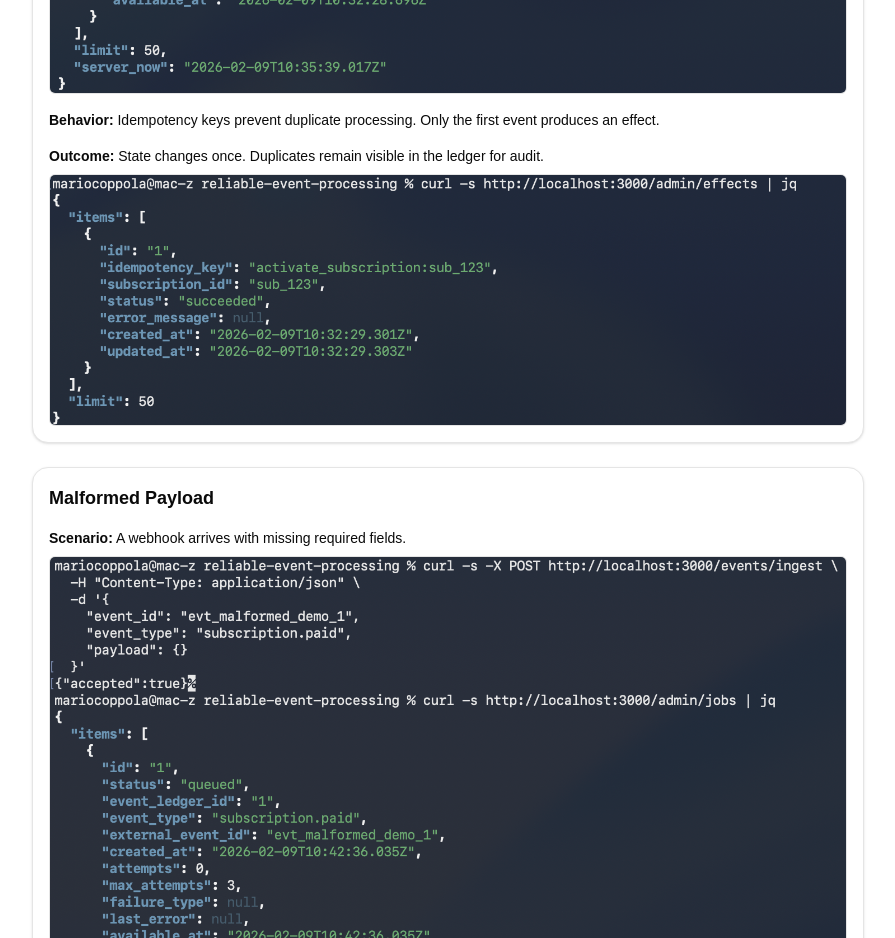
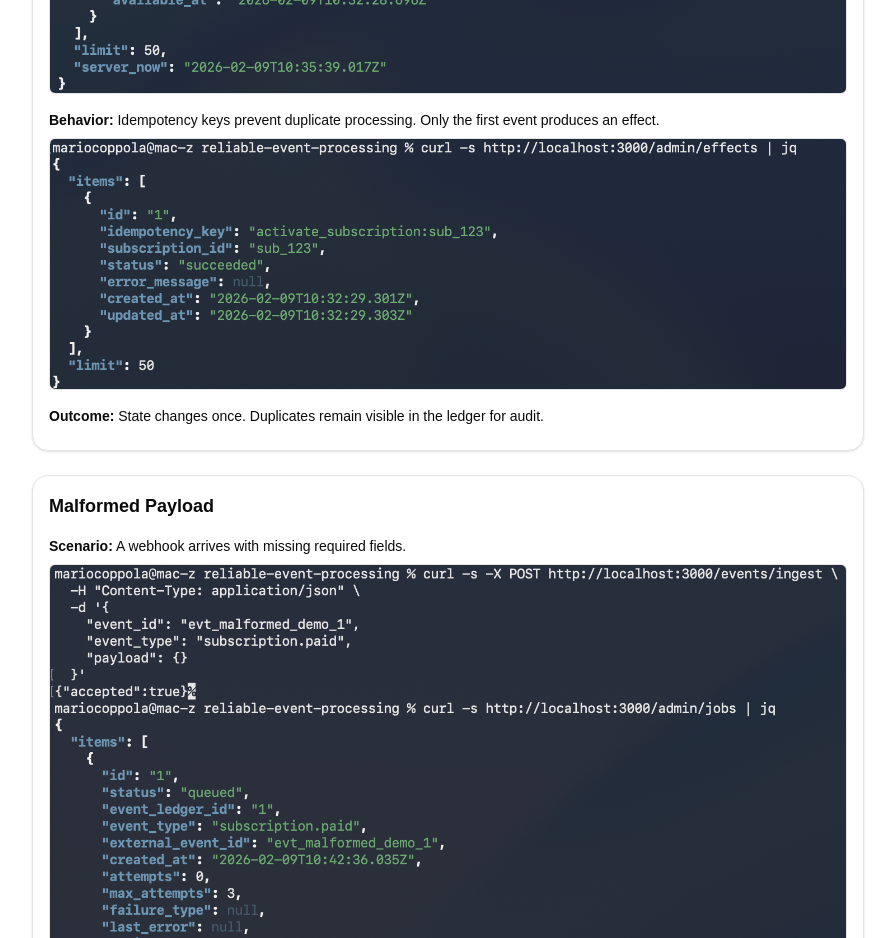
Before and after one commit to mario-coppola/portfolio, a Next.js app: page /projects/reliable-eventing-saas in a window 1280 px wide. Shown: the part 2460-3398 px from the top of the page, without its empty margins (192-1087 px from the left). Built offline with nearby package versions, Linux system fonts and the light colour scheme; no server answers.

Commit message:
fix: fix scenario 1 order

```diff
--- a/src/app/projects/[slug]/page.tsx
+++ b/src/app/projects/[slug]/page.tsx
@@ -251,13 +251,13 @@ export default async function ProjectPage({
                   },
                 ]}
                 systemBehaviorImages={[
-
-                ]}
-                outcomeImages={[
                   {
                     src: "/case-studies/reliable-event-processing/s1-03-one-effect.png",
                     alt: "Ledger view indicating a single effect applied after deduplication.",
                   },
+                ]}
+                outcomeImages={[
+
                 ]}
               />
             </Card>
```
